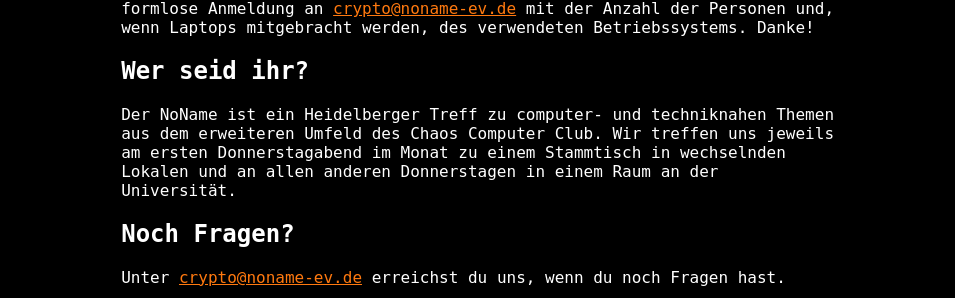
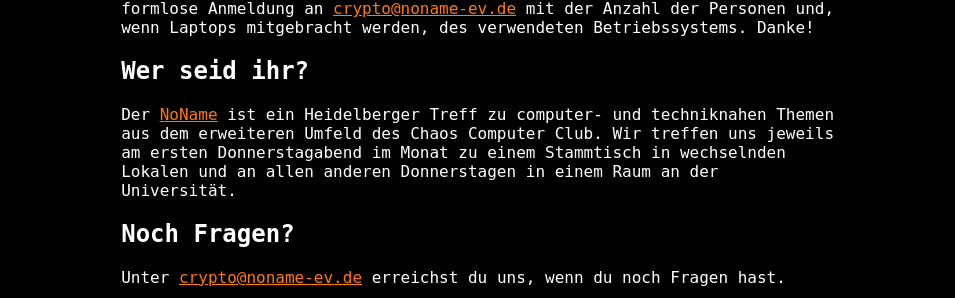
Before and after one commit to nnev/website, a Jekyll site: the page cryptoparty.html, which Jekyll copies as it is, in a window 1280 px wide. Shown: the part 1211-1509 px from the top of the page, without its empty margins (162-1117 px from the left). Built offline with Jekyll 4.4.1, drawn with Linux system fonts in a browser that asks for light colours; Markdown is read by kramdown in place of the engine named in the settings.

Commit message:
added link to www.noname-ev.de in appropriate section

```diff
--- a/cryptoparty.html
+++ b/cryptoparty.html
@@ -85,7 +85,7 @@
 			</section>
 			<section>
 				<h2>Wer seid ihr?</h2>
-				<p>Der NoName ist ein Heidelberger Treff zu computer- und techniknahen Themen aus dem erweiteren Umfeld des Chaos Computer Club. Wir treffen uns jeweils am ersten Donnerstagabend im Monat zu einem Stammtisch in wechselnden Lokalen und an allen anderen Donnerstagen in einem Raum an der Universität.</p>
+				<p>Der <a href="https://www.noname-ev.de">NoName</a> ist ein Heidelberger Treff zu computer- und techniknahen Themen aus dem erweiteren Umfeld des Chaos Computer Club. Wir treffen uns jeweils am ersten Donnerstagabend im Monat zu einem Stammtisch in wechselnden Lokalen und an allen anderen Donnerstagen in einem Raum an der Universität.</p>
 			</section>
 			<section>
 				<h2>Noch Fragen?</h2>
```
